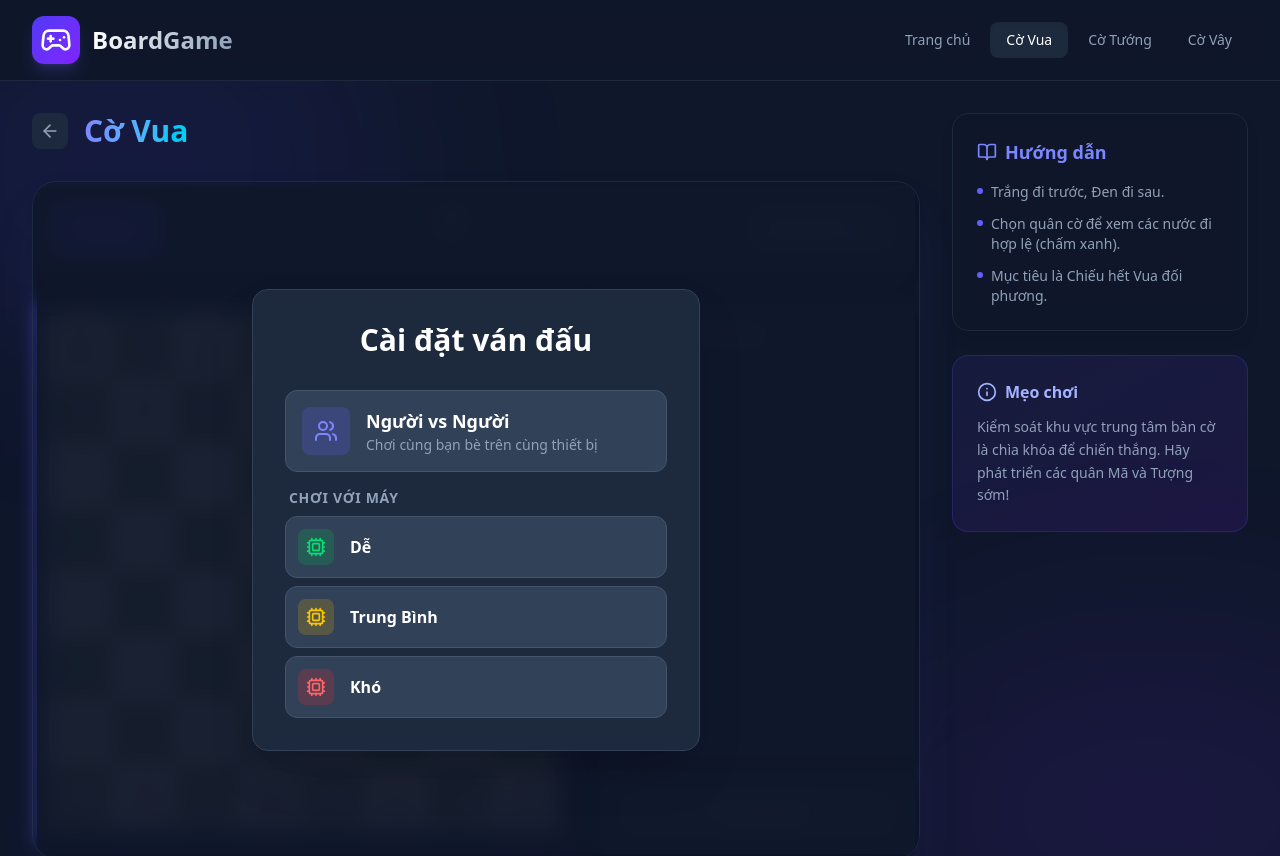
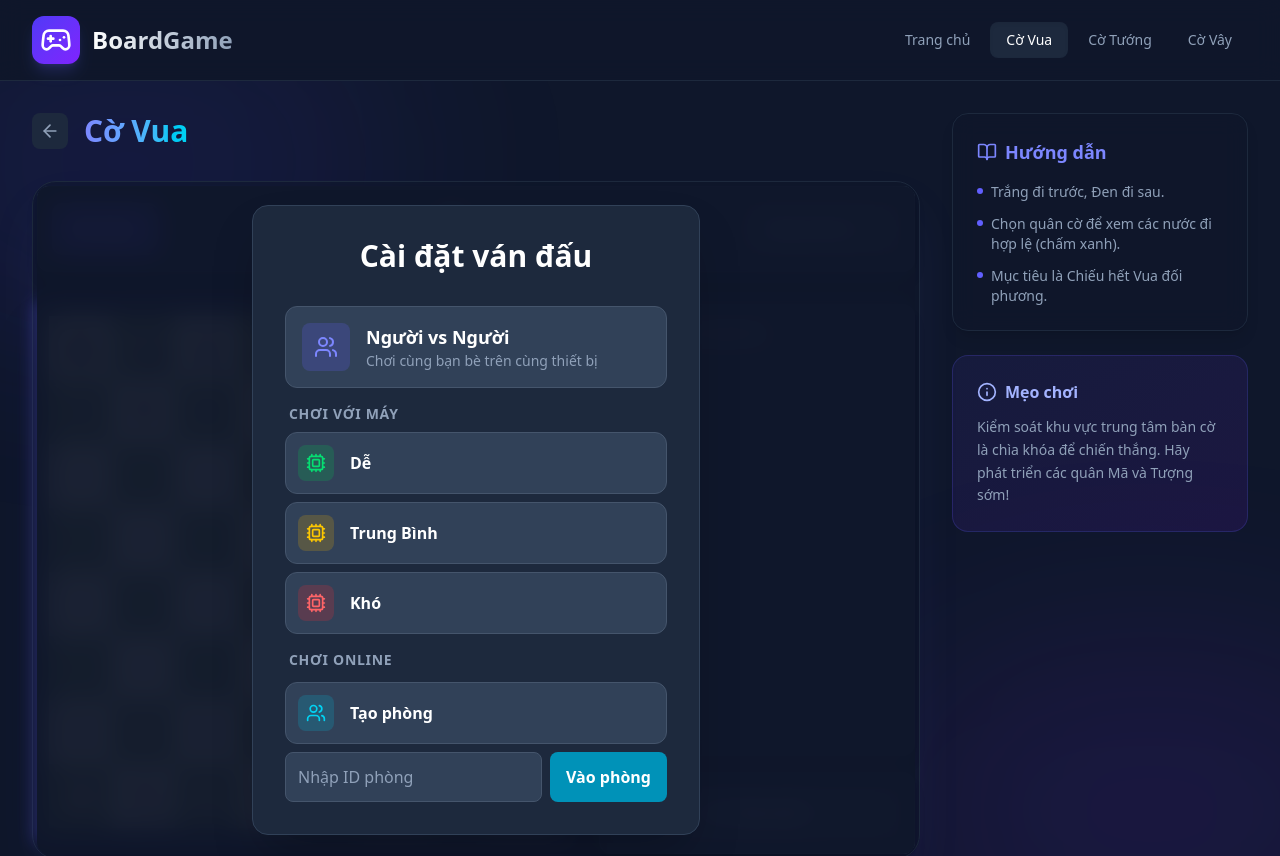
Before and after one commit to QuangHuy2022/covua-ai, a React app in the folder app/: page /chess in a window 1280 px wide. Shown: the top 856 px of the page. Built offline with nearby package versions, Linux system fonts and the light colour scheme; the HTML template or start-up script is replaced by a standard one.

Commit message:
Chess online mode: add PeerJS connector, online room create/join, synced moves

```diff
--- a/app/package.json
+++ b/app/package.json
@@ -14,6 +14,7 @@
     "chess.js": "^1.4.0",
     "clsx": "^2.1.1",
     "lucide-react": "^0.563.0",
+    "peerjs": "^1.5.5",
     "react": "^19.2.0",
     "react-dom": "^19.2.0",
     "react-router-dom": "^7.13.0",
--- a/app/src/games/chess/ChessGame.tsx
+++ b/app/src/games/chess/ChessGame.tsx
@@ -2,6 +2,7 @@ import React, { useState, useEffect } from 'react';
 import { Chess, type Square } from 'chess.js';
 import { RefreshCw, RotateCcw, Cpu, Users } from 'lucide-react';
 import { getBestMove, type Difficulty } from './ChessAI';
+import PeerConnector from '../../online/PeerConnector';
 
 const Piece: React.FC<{ type: string; color: 'w' | 'b' }> = ({ type, color }) => {
   const isWhite = color === 'w';
@@ -85,14 +86,36 @@ const ChessGame: React.FC = () => {
   const [lastMove, setLastMove] = useState<{from: Square, to: Square} | null>(null);
 
   // New State for Game Mode
-  const [gameMode, setGameMode] = useState<'pvp' | 'pvc'>('pvc');
+  const [gameMode, setGameMode] = useState<'pvp' | 'pvc' | 'online'>('pvc');
   const [aiDifficulty, setAiDifficulty] = useState<Difficulty>('medium');
   const [showSetup, setShowSetup] = useState(true);
   const [isAiThinking, setIsAiThinking] = useState(false);
+  const [connector] = useState(new PeerConnector());
+  const [myId, setMyId] = useState<string>('');
+  const [remoteId, setRemoteId] = useState<string>('');
+  const [myColor, setMyColor] = useState<'w' | 'b'>('w');
+  const [connected, setConnected] = useState(false);
 
   useEffect(() => {
     updateGameState();
   }, []);
+
+  useEffect(() => {
+    connector.onData((payload: any) => {
+      if (payload?.type === 'move') {
+        try {
+          const moveResult = game.move(payload.move);
+          if (moveResult) {
+            setLastMove({ from: moveResult.from, to: moveResult.to });
+            updateGameState();
+          }
+        } catch {}
+      } else if (payload?.type === 'start') {
+        setConnected(true);
+        setShowSetup(false);
+      }
+    });
+  }, [connector, game]);
 
   // AI Turn Effect
   useEffect(() => {
@@ -134,6 +157,7 @@ const ChessGame: React.FC = () => {
 
   const handleSquareClick = (rowIndex: number, colIndex: number) => {
     if (game.isGameOver() || showSetup || (gameMode === 'pvc' && game.turn() === 'b')) return;
+    if (gameMode === 'online' && game.turn() !== myColor) return;
 
     const files = ['a', 'b', 'c', 'd', 'e', 'f', 'g', 'h'];
     const ranks = ['8', '7', '6', '5', '4', '3', '2', '1'];
@@ -154,6 +178,9 @@ const ChessGame: React.FC = () => {
                 updateGameState();
                 setSelectedSquare(null);
                 setPossibleMoves([]);
+                if (gameMode === 'online') {
+                  connector.send({ type: 'move', move: { from: selectedSquare, to: square, promotion: 'q' } });
+                }
                 return;
             }
         } catch (e) {
@@ -180,7 +207,7 @@ const ChessGame: React.FC = () => {
     }
   };
 
-  const startNewGame = (mode: 'pvp' | 'pvc', difficulty?: Difficulty) => {
+  const startNewGame = (mode: 'pvp' | 'pvc' | 'online', difficulty?: Difficulty) => {
       const newGame = new Chess();
       setGame(newGame);
       setBoard(newGame.board());
@@ -191,11 +218,31 @@ const ChessGame: React.FC = () => {
       setLastMove(null);
       setGameMode(mode);
       if (difficulty) setAiDifficulty(difficulty);
-      setShowSetup(false);
+      setShowSetup(mode === 'online');
   };
 
   const resetGame = () => {
     setShowSetup(true);
+  };
+
+  const createOnlineRoom = () => {
+    connector.create();
+    const timer = setInterval(() => {
+      if (connector.id) {
+        setMyId(connector.id);
+        clearInterval(timer);
+      }
+    }, 200);
+    setMyColor('w');
+  };
+
+  const joinOnlineRoom = () => {
+    if (!remoteId) return;
+    connector.connect(remoteId);
+    connector.send({ type: 'start' });
+    setMyColor('b');
+    setConnected(true);
+    setShowSetup(false);
   };
 
   return (
@@ -243,6 +290,37 @@ const ChessGame: React.FC = () => {
                   </button>
                  ))}
               </div>
+              <div className="space-y-3">
+                <div className="text-left text-slate-400 text-sm font-semibold uppercase tracking-wider ml-1">Chơi Online</div>
+                <div className="grid grid-cols-1 gap-2">
+                  <button
+                    onClick={() => { startNewGame('online'); createOnlineRoom(); }}
+                    className="w-full p-3 bg-slate-700 hover:bg-slate-600 rounded-xl flex items-center gap-4 transition-all hover:scale-105 border border-slate-600 hover:border-cyan-500 group"
+                  >
+                    <div className="p-2 rounded-lg bg-cyan-500/20 text-cyan-400 group-hover:bg-cyan-500 group-hover:text-white transition-colors">
+                      <Users size={20} />
+                    </div>
+                    <div className="text-left flex-grow">
+                      <div className="font-bold text-white">Tạo phòng</div>
+                      {myId && <div className="text-slate-400 text-xs mt-1">ID: {myId}</div>}
+                    </div>
+                  </button>
+                  <div className="flex gap-2">
+                    <input
+                      value={remoteId}
+                      onChange={(e) => setRemoteId(e.target.value)}
+                      placeholder="Nhập ID phòng"
+                      className="flex-1 p-3 bg-slate-700 rounded-lg border border-slate-600 text-white placeholder-slate-400"
+                    />
+                    <button
+                      onClick={() => { startNewGame('online'); joinOnlineRoom(); }}
+                      className="px-4 py-3 bg-cyan-600 text-white rounded-lg hover:bg-cyan-700 transition font-bold"
+                    >
+                      Vào phòng
+                    </button>
+                  </div>
+                </div>
+              </div>
             </div>
           </div>
         </div>
@@ -258,6 +336,11 @@ const ChessGame: React.FC = () => {
         <div className="flex flex-col items-center">
             <div className="text-2xl font-black text-slate-200">VS</div>
             <div className="text-xs text-slate-500 font-mono mt-1">TURN {Math.floor(history.length / 2) + 1}</div>
+            {gameMode === 'online' && (
+              <div className={`text-xs mt-1 ${connected ? 'text-emerald-400' : 'text-yellow-400'}`}>
+                {connected ? 'Đã kết nối' : 'Đang chờ kết nối'}
+              </div>
+            )}
         </div>
 
         <div className={`flex items-center gap-3 px-6 py-3 rounded-lg font-bold transition-all ${game.turn() === 'b' ? 'bg-indigo-600 text-white ring-2 ring-indigo-400' : 'bg-slate-700 text-slate-400'}`}>
@@ -266,7 +349,13 @@ const ChessGame: React.FC = () => {
                  <span className="animate-pulse">Đang nghĩ...</span>
              </div>
           ) : (
-             <span>{gameMode === 'pvc' ? `Máy (${aiDifficulty === 'easy' ? 'Dễ' : aiDifficulty === 'medium' ? 'Vừa' : 'Khó'})` : 'Đen'}</span>
+             <span>{
+               gameMode === 'pvc'
+                 ? `Máy (${aiDifficulty === 'easy' ? 'Dễ' : aiDifficulty === 'medium' ? 'Vừa' : 'Khó'})`
+                 : gameMode === 'online'
+                   ? (myColor === 'w' ? 'Đối thủ' : 'Bạn')
+                   : 'Đen'
+             }</span>
           )}
           <div className="w-3 h-3 rounded-full bg-black border border-white"></div>
         </div>
--- /dev/null
+++ b/app/src/online/PeerConnector.ts
@@ -0,0 +1,51 @@
+import Peer, { type DataConnection } from 'peerjs';
+
+type Callback = (data: unknown) => void;
+
+class PeerConnector {
+  private peer: Peer | null = null;
+  private conn: DataConnection | null = null;
+  private onMessage: Callback | null = null;
+  private _id: string | null = null;
+
+  get id() {
+    return this._id;
+  }
+
+  create() {
+    this.peer = new Peer();
+    this.peer.on('open', (id) => {
+      this._id = id;
+    });
+    this.peer.on('connection', (connection) => {
+      this.conn = connection;
+      this.setupConn();
+    });
+  }
+
+  connect(remoteId: string) {
+    if (!this.peer) this.create();
+    if (!this.peer) return;
+    this.conn = this.peer.connect(remoteId);
+    this.setupConn();
+  }
+
+  private setupConn() {
+    if (!this.conn) return;
+    this.conn.on('data', (data) => {
+      if (this.onMessage) this.onMessage(data);
+    });
+  }
+
+  send(data: unknown) {
+    if (this.conn && this.conn.open) {
+      this.conn.send(data);
+    }
+  }
+
+  onData(cb: Callback) {
+    this.onMessage = cb;
+  }
+}
+
+export default PeerConnector;
```
Also changed, not shown: 1 other file (tests, documents, lock files or other folders).
